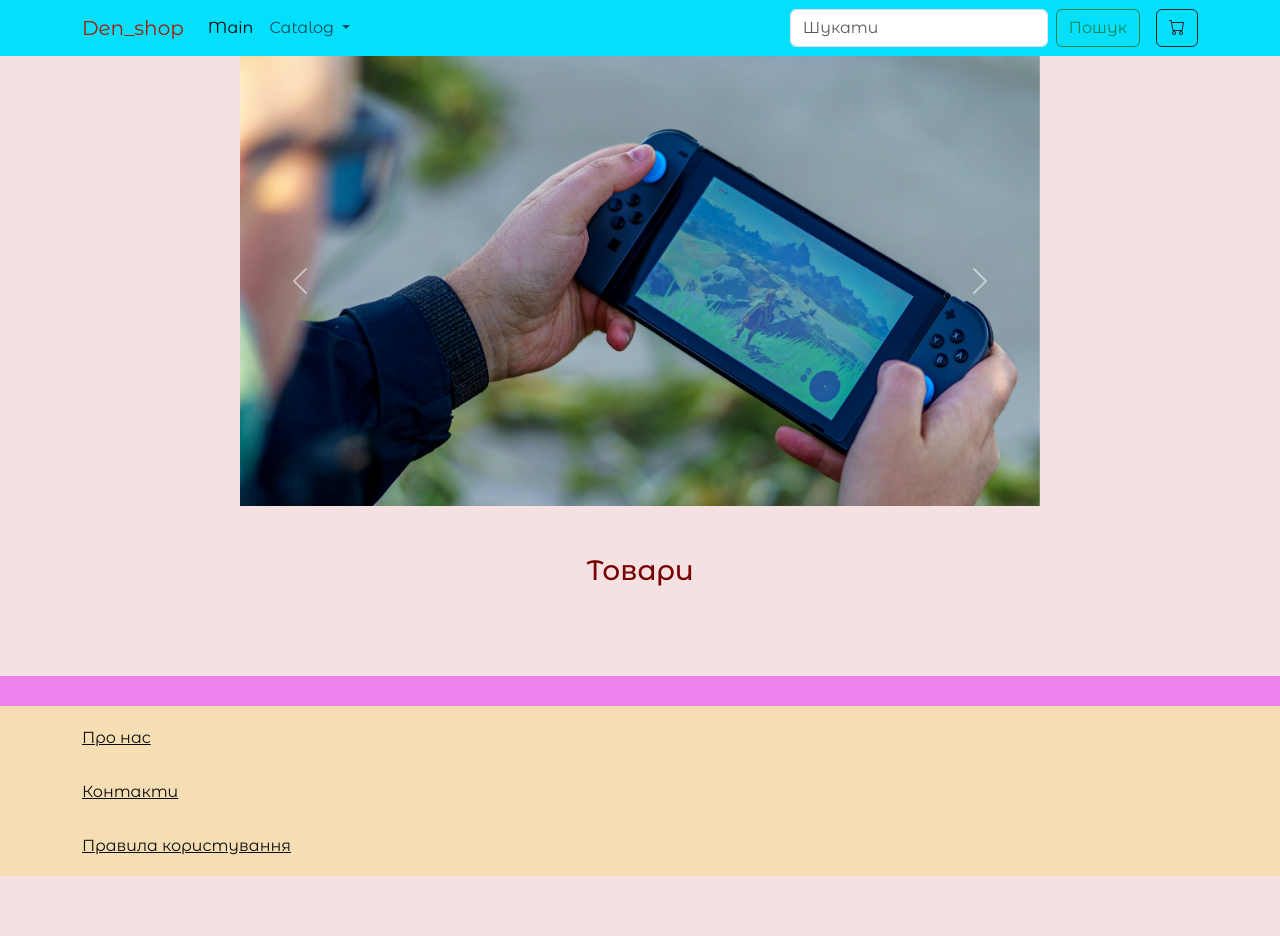
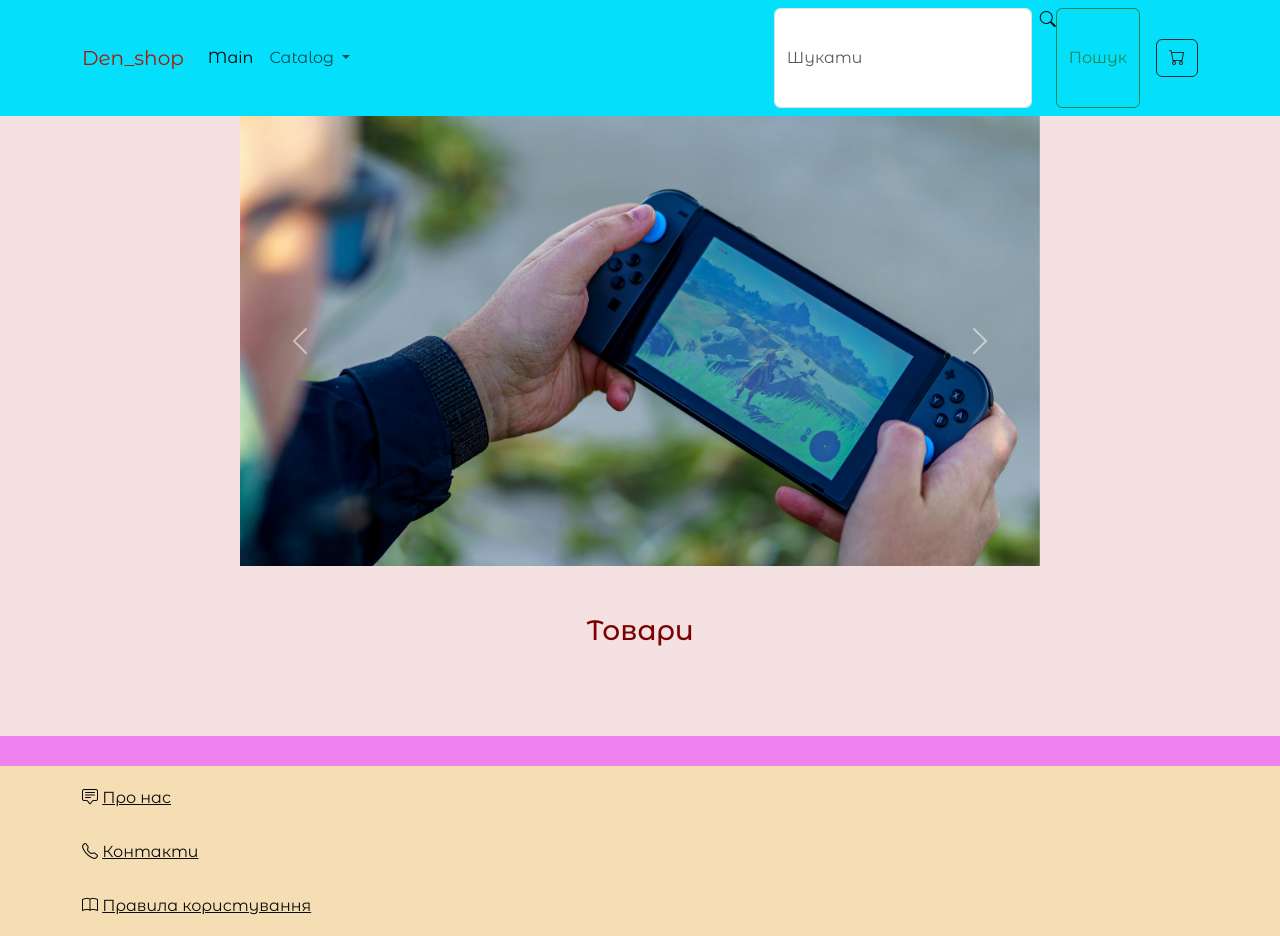
Before and after one commit to webteacher/shop-site, a Python web app: template templates/index.html in a window 1280 px wide. Before the commit the page ends 876 px from the top, so only its background shows below. Run offline with Jinja, Linux system fonts and the light colour scheme; the template is opened without the code that fills it, so the values that code supplies are empty.

Commit message:
add icons

```diff
--- a/app.py
+++ b/app.py
@@ -14,7 +14,8 @@ def get_context():
         order_items  = db.get_order_items(order_id)
 
 
-    return {'categories': categories,'order_items': order_items }
+    return {'categories': categories }  # ,'order_items': order_items
+    #
 
 
 
--- a/static/style.css
+++ b/static/style.css
@@ -103,3 +103,7 @@ footer{
 main{
     min-height: 70vh;
 }
+.search_object{
+    height: 100px;
+
+}
--- a/templates/base.html
+++ b/templates/base.html
@@ -46,10 +46,16 @@
 
                 <form class="d-flex" role="search" method="get" action="{{url_for('search_page')}}">
                   <input required name = 'search'  class="form-control me-2" type="search" placeholder="Шукати" aria-label="Search">
+                  <div class = "search_object">
+                    <i class="bi bi-search"></i>
+                  </div>
                   <button class="btn btn-outline-success" type="submit">Пошук</button>
                 </form>
                 <button id="basket_btn" type="button" class="btn btn-outline-dark ms-3" data-bs-toggle="modal" data-bs-target="#staticBackdrop">
                   <i class="bi bi-cart"></i>
+
+
+
                   </button>
               </div>
             </div>
@@ -68,18 +74,23 @@
       <div class="footer_info container">
 
         <div  class="footer_link">
+          <i class="bi bi-chat-square-text"></i>
           <a class="about_us" href="{{url_for('about_us_info')}}">
             Про нас
           </a>
 
+
         </div>
         <div class="footer_link">
+          <i class="bi bi-telephone"></i>
           <a class="contacts" href="{{url_for('contacts')}}">Контакти</a>
 
         </div>
 
        <div class="footer_link">
+        <i class="bi bi-book"></i>
         <a class="rules" href="{{url_for('rules')}}">Правила користування</a>
+
        </div>
 
       </div>
```
Also changed, not shown: shop.db.
